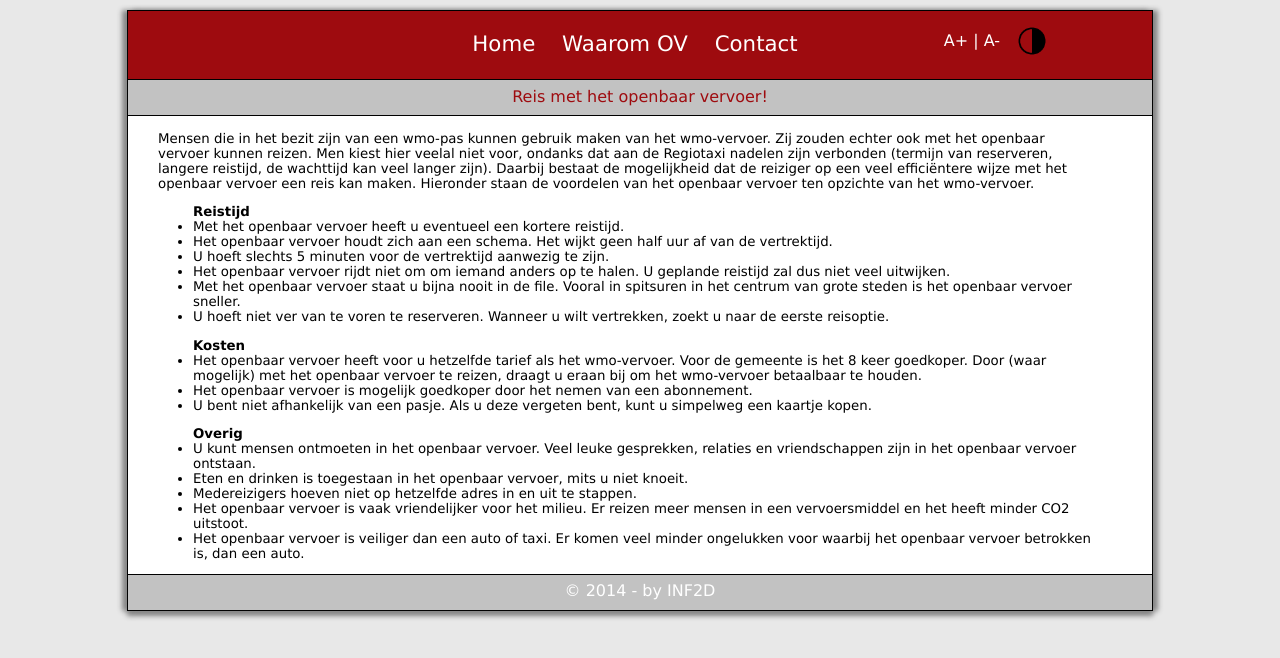
After one commit to Markr10/ov-bureau, a PHP site: page /waarom-ov.html in a window 1280 px wide. The commit adds this page. Shown: the top 658 px of the page. Run offline with PHP 8.4, Linux system fonts and the light colour scheme.

Commit message:
Waarom OV aangemaakt en de link toegevoegd op de andere pagina's

```diff
--- a/contact.php
+++ b/contact.php
@@ -18,7 +18,9 @@
                     <li>
                         <a href="index.html">Home</a>
                     </li>
-                    <li>Waarom OV</li>
+                    <li>
+                        <a href="waarom-ov.html">Waarom OV</a>
+                    </li>
                     <li>
                         <a href="contact.php" >Contact</a>
                     </li>
--- a/index.html
+++ b/index.html
@@ -18,7 +18,9 @@
                                 <li>
                                     <a href="index.html">Home</a>
                                 </li>
-                    <li>Waarom OV</li>
+                                <li>
+                                    <a href="waarom-ov.html">Waarom OV</a>
+                                </li>
                                 <li>
                                     <a href="contact.php" >Contact</a>
                                 </li>
--- a/style.css
+++ b/style.css
@@ -125,6 +125,9 @@ body
 .textNormal
 {
     font-size: 10pt;
+    padding-top: 15px;
+    padding-left: 25px;
+    padding-right: 50px;
 }
 .menuPlanBig
 {
--- /dev/null
+++ b/waarom-ov.html
@@ -0,0 +1,71 @@
+<!DOCTYPE html>
+<html xmlns="http://www.w3.org/1999/xhtml">
+    <head>
+        <meta charset="utf-8">
+            <meta http-equiv="X-UA-Compatible" content="IE=edge,chrome=1">
+                <title>Mobiliteit Noord Groningen</title>
+                <link rel="stylesheet" type="text/css" href="style.css" />
+                <script src="lib/jquery.min.js"></script>
+                <script src="lib/toegankelijkheid.js"></script>
+                </head>
+                <body>
+                    <div id="container">
+                        <div id="menu" class="menuPlanNormal"> <img src="images/contrast.png" alt="Wijzig contrast"/>
+                            <div id="textSize">
+                                <a href="#" class="fontSizePlus">A+</a> | <a href="#" class="fontSizeMinus">A-</a>
+                            </div>
+                            <ul>
+                                <li>
+                                    <a href="index.html">Home</a>
+                                </li>
+                                <li>
+                                     <a href="waarom-ov.html">Waarom OV</a>
+                                </li>
+                                <li>
+                                    <a href="contact.php" >Contact</a>
+                                </li>
+                            </ul>
+                        </div>
+                        <div id="slogan" class="footerSloganNormal">Reis met het openbaar vervoer!</div>
+                        <div id="content" class="textNormal">
+                            <p>Mensen die in het bezit zijn van een wmo-pas kunnen gebruik maken van het wmo-vervoer.
+                                Zij zouden echter ook met het openbaar vervoer kunnen reizen. Men kiest hier veelal niet voor,
+                                ondanks dat aan de Regiotaxi nadelen zijn verbonden (termijn van reserveren, langere reistijd,
+                                de wachttijd kan veel langer zijn). Daarbij bestaat de mogelijkheid dat de reiziger op een veel
+                                efficiëntere wijze met het openbaar vervoer een reis kan maken. Hieronder staan de voordelen van
+                                het openbaar vervoer ten opzichte van het wmo-vervoer.</p>
+
+
+                                <ul>
+                                    <b>Reistijd</b>
+                                    <li>Met het openbaar vervoer heeft u eventueel een kortere reistijd.</li>
+                                    <li>Het openbaar vervoer houdt zich aan een schema. Het wijkt geen half uur af van de vertrektijd.</li>
+                                    <li>U hoeft slechts 5 minuten voor de vertrektijd aanwezig te zijn.</li>
+                                    <li>Het openbaar vervoer rijdt niet om om iemand anders op te halen. U geplande reistijd zal dus niet veel uitwijken.</li>
+                                    <li>Met het openbaar vervoer staat u bijna nooit in de file. Vooral in spitsuren in het centrum van grote steden is het openbaar vervoer sneller.</li>
+                                    <li>U hoeft niet ver van te voren te reserveren. Wanneer u wilt vertrekken, zoekt u naar de eerste reisoptie.</li>
+                                </ul>
+
+
+
+                                <ul>
+                                    <b>Kosten</b>
+                                    <li>Het openbaar vervoer heeft voor u hetzelfde tarief als het wmo-vervoer. Voor de gemeente is het 8 keer goedkoper. Door (waar mogelijk) met het openbaar vervoer te reizen, draagt u eraan bij om het wmo-vervoer betaalbaar te houden.</li>
+                                    <li>Het openbaar vervoer is mogelijk goedkoper door het nemen van een abonnement.</li>
+                                    <li>U bent niet afhankelijk van een pasje. Als u deze vergeten bent, kunt u simpelweg een kaartje kopen.</li>
+                                </ul>
+
+                                <ul>
+                                    <b>Overig</b>
+                                    <li>U kunt mensen ontmoeten in het openbaar vervoer. Veel leuke gesprekken, relaties en vriendschappen zijn in het openbaar vervoer ontstaan.</li>
+                                    <li>Eten en drinken is toegestaan in het openbaar vervoer, mits u niet knoeit.</li>
+                                    <li>Medereizigers hoeven niet op hetzelfde adres in en uit te stappen.</li>
+                                    <li>Het openbaar vervoer is vaak vriendelijker voor het milieu. Er reizen meer mensen in een vervoersmiddel en het heeft minder CO2 uitstoot.</li>
+                                    <li>Het openbaar vervoer is veiliger dan een auto of taxi. Er komen veel minder ongelukken voor waarbij het openbaar vervoer betrokken is, dan een auto.</li>
+                                </ul>
+
+                        </div>
+                        <div id="footer" class="footerSloganNormal">&copy; 2014 - by INF2D</div>
+                    </div>
+                </body>
+                </html>
```
Lines whose indentation alone changed are shown as unchanged.
